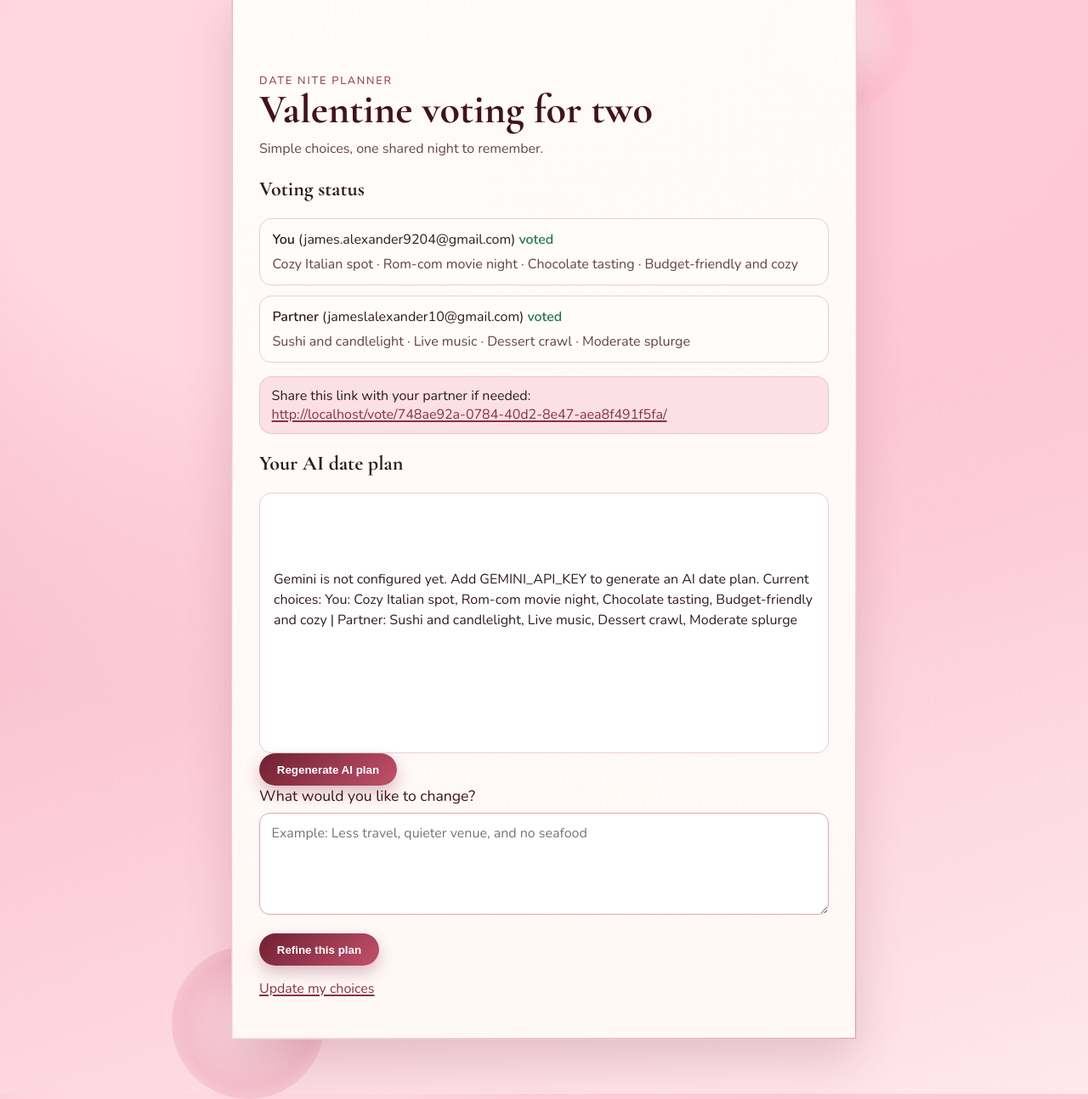
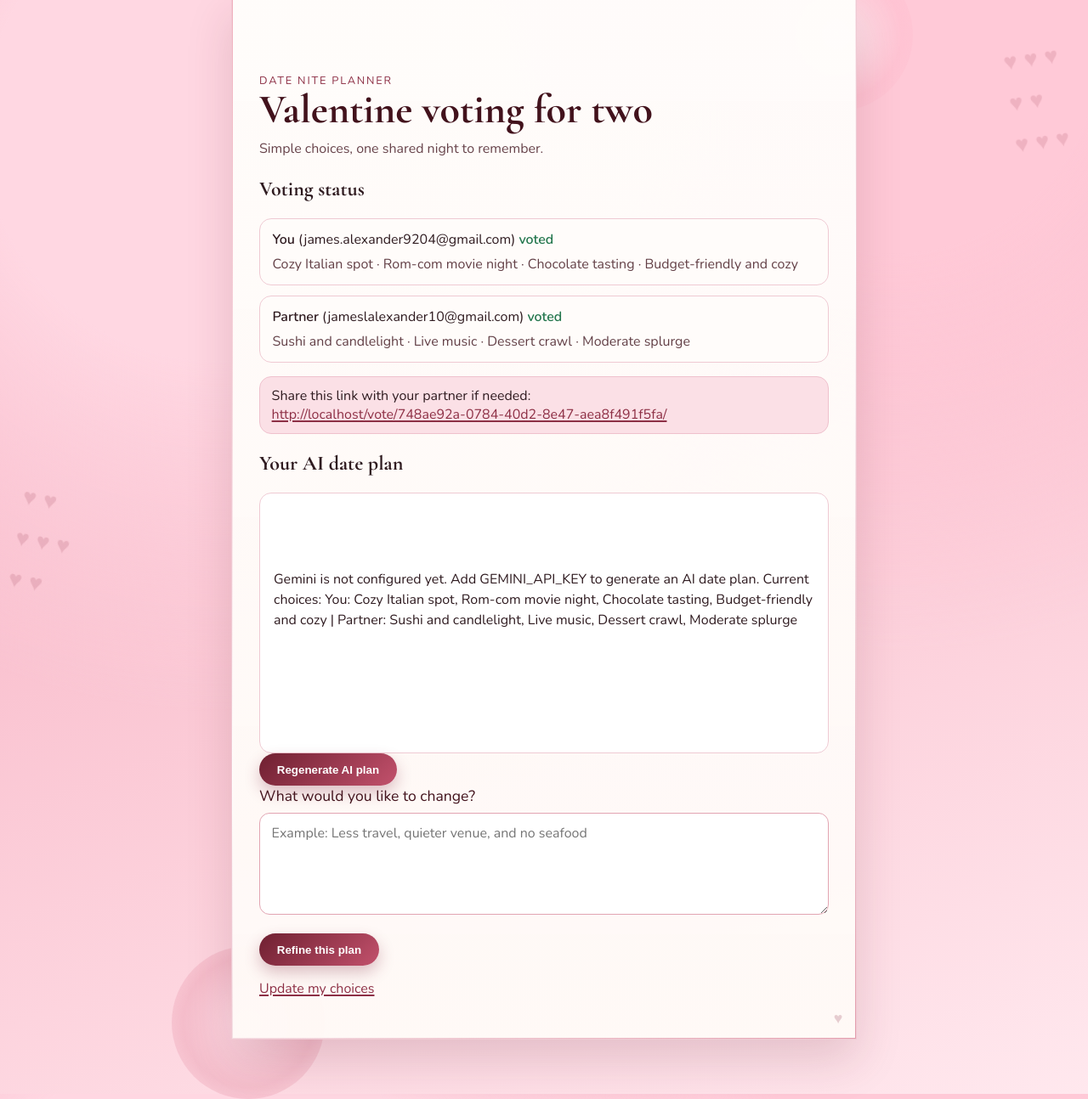
Before and after one commit to JamesJLA/date-nite, a Django app: page /results/0d0dad52-ed4e-4359-adb3-cd126a9e8ade/ in a window 1280 px wide. Shown: the part 52-1346 px from the top of the page at 85% size. Run offline with Django 5.2, Linux system fonts and the light colour scheme; data comes from the database, SQL or seed files in the repository; parts of the project's set-up code (start-up, migrations or seed data) failed here and were passed over.

Commit message:
view update

```diff
--- a/planner/static/planner/style.css
+++ b/planner/static/planner/style.css
@@ -25,6 +25,33 @@ body {
     radial-gradient(circle at 20% 15%, #ffd7e2 0%, #ffd7e2 18%, transparent 45%),
     radial-gradient(circle at 82% 8%, #ffc9d7 0%, #ffc9d7 15%, transparent 44%),
     linear-gradient(160deg, #f6a7bb 0%, #f8b8c8 30%, #fdd4de 70%, #ffe8ee 100%);
+}
+
+body::before,
+body::after {
+  position: fixed;
+  z-index: -2;
+  pointer-events: none;
+  color: rgba(143, 45, 69, 0.18);
+  font-family: 'Cormorant Garamond', serif;
+  font-size: clamp(1.1rem, 2.2vw, 1.7rem);
+  letter-spacing: 0.5rem;
+  line-height: 1.8;
+  white-space: pre;
+}
+
+body::before {
+  content: '\2665\2665\2665\A\2665\2665\A\2665\2665\2665';
+  top: 6.4rem;
+  right: 1.2rem;
+  transform: rotate(-8deg);
+}
+
+body::after {
+  content: '\2665\2665\A\2665\2665\2665\A\2665\2665';
+  bottom: 2.6rem;
+  left: 1.2rem;
+  transform: rotate(10deg);
 }
 
 h1,
@@ -125,6 +152,30 @@ legend {
   -webkit-mask-composite: xor;
   mask-composite: exclude;
   pointer-events: none;
+}
+
+.card::after {
+  content: '\2665';
+  position: absolute;
+  right: 1rem;
+  bottom: 0.8rem;
+  font-size: 1.05rem;
+  color: rgba(143, 45, 69, 0.24);
+  pointer-events: none;
+}
+
+@media (prefers-reduced-motion: no-preference) {
+  body::before {
+    animation: hearts-float-right 8.4s ease-in-out infinite;
+  }
+
+  body::after {
+    animation: hearts-float-left 9.6s ease-in-out infinite;
+  }
+
+  .card::after {
+    animation: heart-pulse 3.8s ease-in-out infinite;
+  }
 }
 
 .eyebrow {
```
Also changed, not shown: other parts of planner/static/planner/style.css (+46 -0 lines), .venv_win/pyvenv.cfg (deleted).
